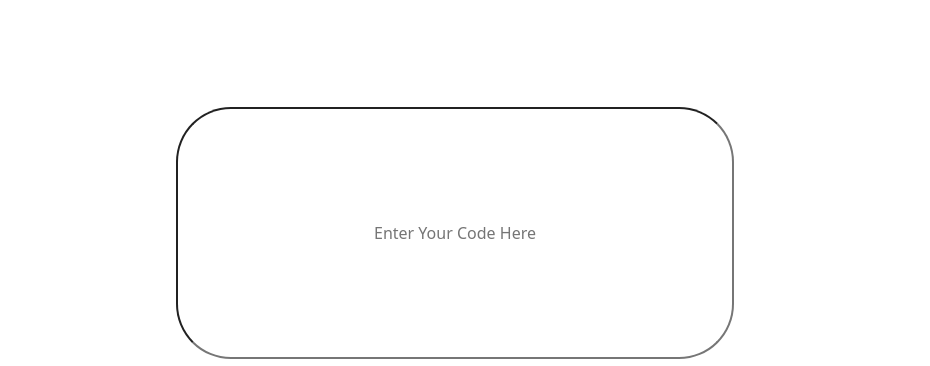
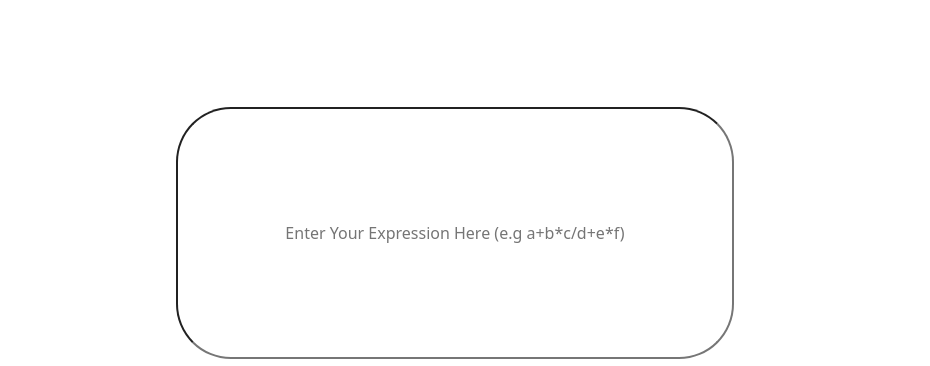
Before and after one commit to rahul-chakraborty/Three-Address-Code-Generation, a plain HTML site: page index.html in a window 1280 px wide. Shown: the part 53-419 px from the top of the page, without its empty margins (185-1115 px from the left). Drawn offline with nearby package versions, Linux system fonts and the light colour scheme.

Commit message:
Update index.html

```diff
--- a/index.html
+++ b/index.html
@@ -36,7 +36,7 @@
           <input
             type="text"
             style="border-radius: 55px"
-            placeholder="Enter Your Code Here"
+            placeholder="Enter Your Expression Here (e.g a+b*c/d+e*f)"
             id="textbox"
           />
           <button
```
